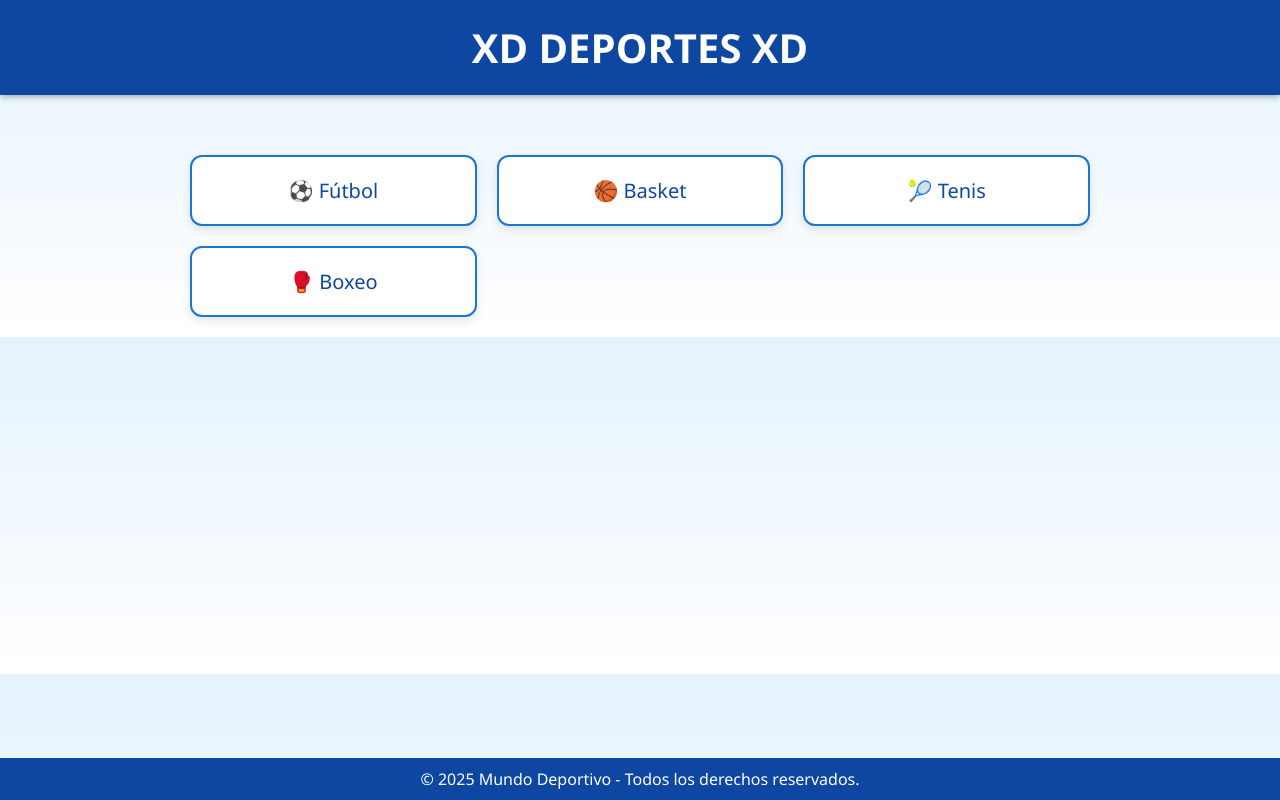
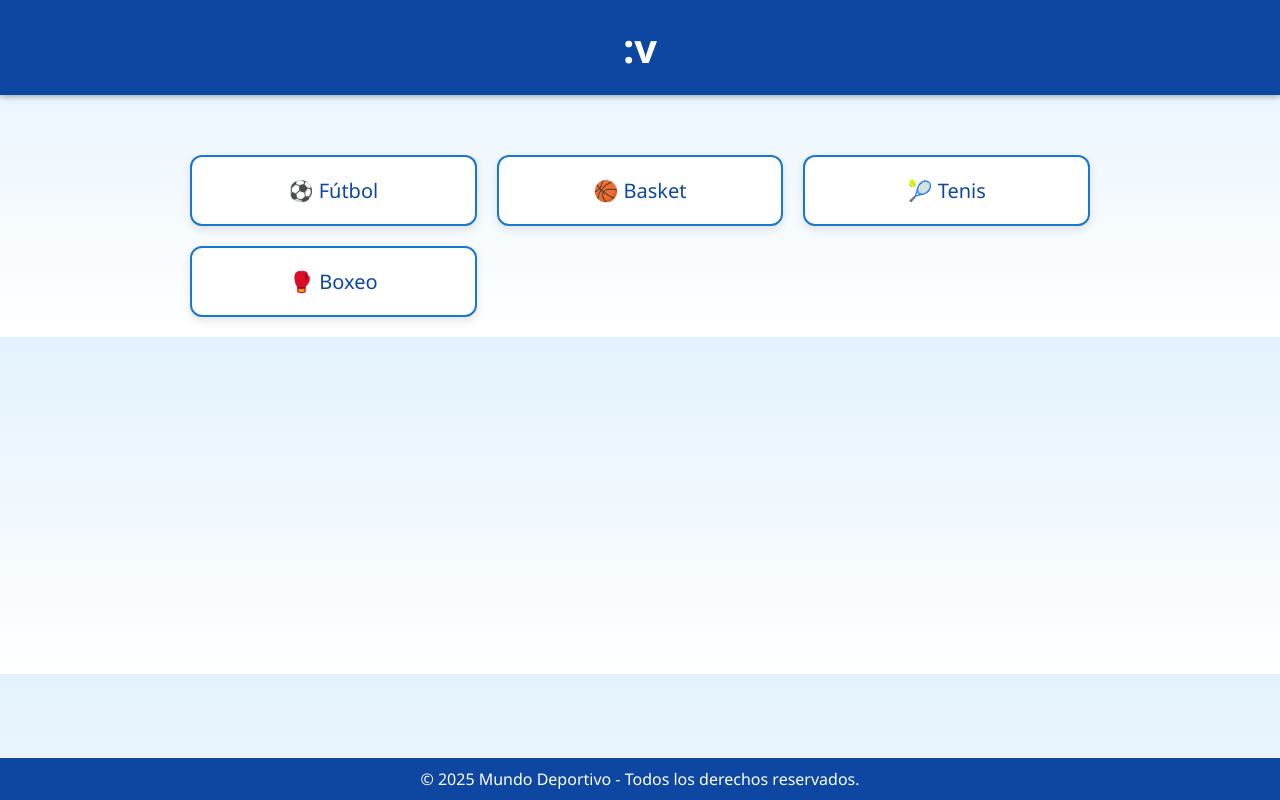
Before and after one commit to GaloViturco/deportes-frontend, a plain HTML site: page index.html in a window 1280 px wide. Drawn offline with Linux system fonts and the light colour scheme.

Commit message:
prueba action7

```diff
--- a/index.html
+++ b/index.html
@@ -71,7 +71,7 @@
 <body>
 
   <header>
-    <h1>XD DEPORTES XD</h1>
+    <h1>:v</h1>
   </header>
 
 <div class="menu">
```
